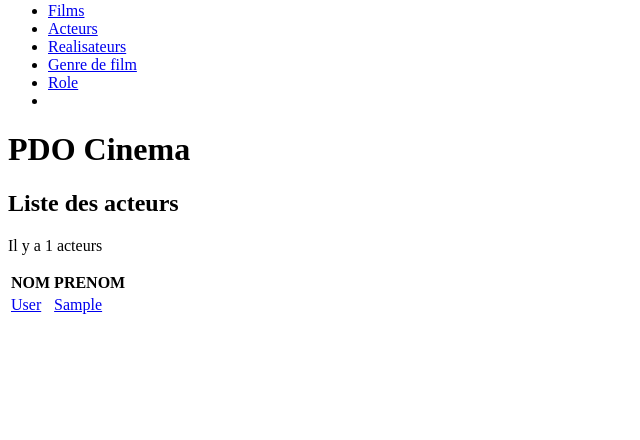
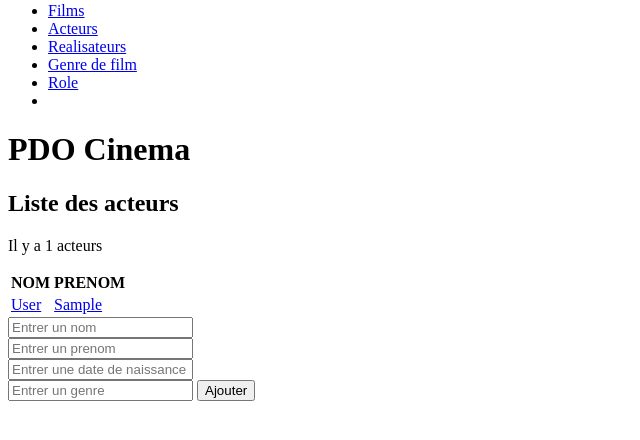
Before and after one commit to AdamZeraoui/MySQL, a PHP site: template Cinema/view/actor/listActors.php in a window 1280 px wide. Shown: the part 241-681 px from the top of the page, without its empty margins (0-640 px from the left). Run offline with PHP 8.4, Linux system fonts and the light colour scheme; the template is opened without the code that fills it: most values are stand-ins (such as "Sample title", 1, 10 or a date in 2020).

Commit message:
mise en place formulaire pour actor

```diff
--- a/Cinema/index.php
+++ b/Cinema/index.php
@@ -31,5 +31,6 @@ if(isset($_GET["action"])){
         case "addGenre": $ctrlGenre->addGenre();break;
         case "listCharacteres": $ctrlCharactere->listCharacteres();break;
         case "addRole": $ctrlCharactere->addRole();break;
+        case "addActor": $ctrlActor->addActor();break;
     }
 }
--- a/Cinema/view/actor/listActors.php
+++ b/Cinema/view/actor/listActors.php
@@ -19,7 +19,15 @@
     <?php   } ?>
     </tbody>
 </table>
-
+<dev class="w_form">
+    <form method="POST" action="index.php?action=addActor">
+        <input type="text" id="person" name="last_name" placeholder="Entrer un nom" required/><br>
+        <input type="text" id="person" name="first_name" placeholder="Entrer un prenom" required/><br>
+        <input type="text" id="person" name="birthday" placeholder="Entrer une date de naissance" required/><br>
+        <input type="text" id="person" name="gender" placeholder="Entrer un genre" required/>
+        <input type="submit" name="submit" value="Ajouter">
+    </form>
+</dev>
 <?php
 
 $titre = "Liste des acteurs";
```
Also changed, not shown: Cinema/controller/ActorController.php (+4 -4 lines).
